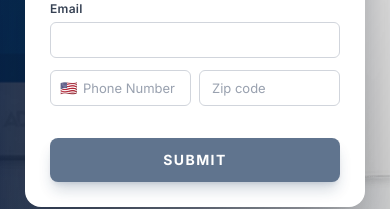
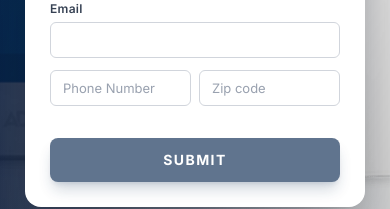
Before and after one commit to AhsanZai/Pearl-House-Solution, a Next.js app: page /pearl in a window 390 px wide. Shown: the part 599-808 px from the top of the page. Built offline with nearby package versions, Linux system fonts and the light colour scheme.

Commit message:
refactor: remove US flag icon from phone input field in LeadForm

```diff
--- a/app/src/components/landing/LeadForm/LeadForm.tsx
+++ b/app/src/components/landing/LeadForm/LeadForm.tsx
@@ -76,9 +76,8 @@ export default function LeadForm() {
       {/* Phone + Zip */}
       <div className="mb-4">
         <div className="grid grid-cols-2 gap-2 mb-1">
-          {/* Phone with US Flag */}
+          {/* Phone */}
           <div className="relative">
-            <span className="absolute left-2.5 top-1/2 -translate-y-1/2 text-sm pointer-events-none">🇺🇸</span>
             <input
               id="form-phone"
               name="phone"
@@ -87,7 +86,7 @@ export default function LeadForm() {
               value={form.phone}
               onChange={handleChange}
               onBlur={handleBlur}
-              className={`${inputClass} pl-8 ${
+              className={`${inputClass} ${
                 touched.phone && errors.phone ? "border-red-500 focus:ring-red-500/20" : ""
               }`}
             />
```
